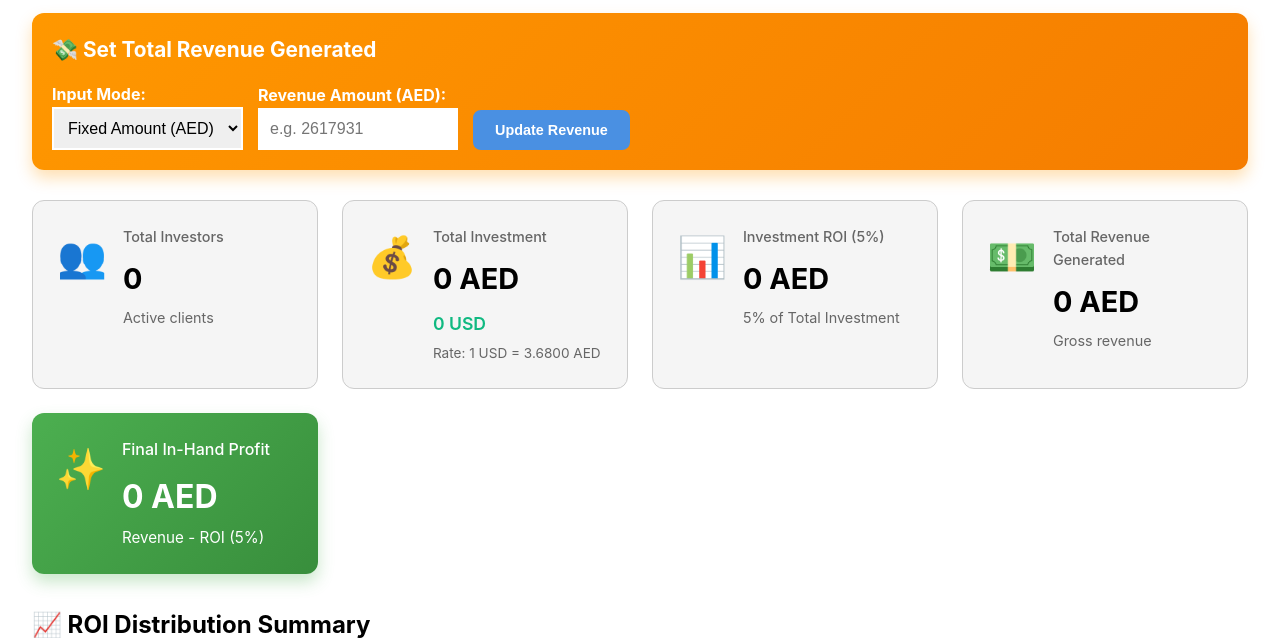
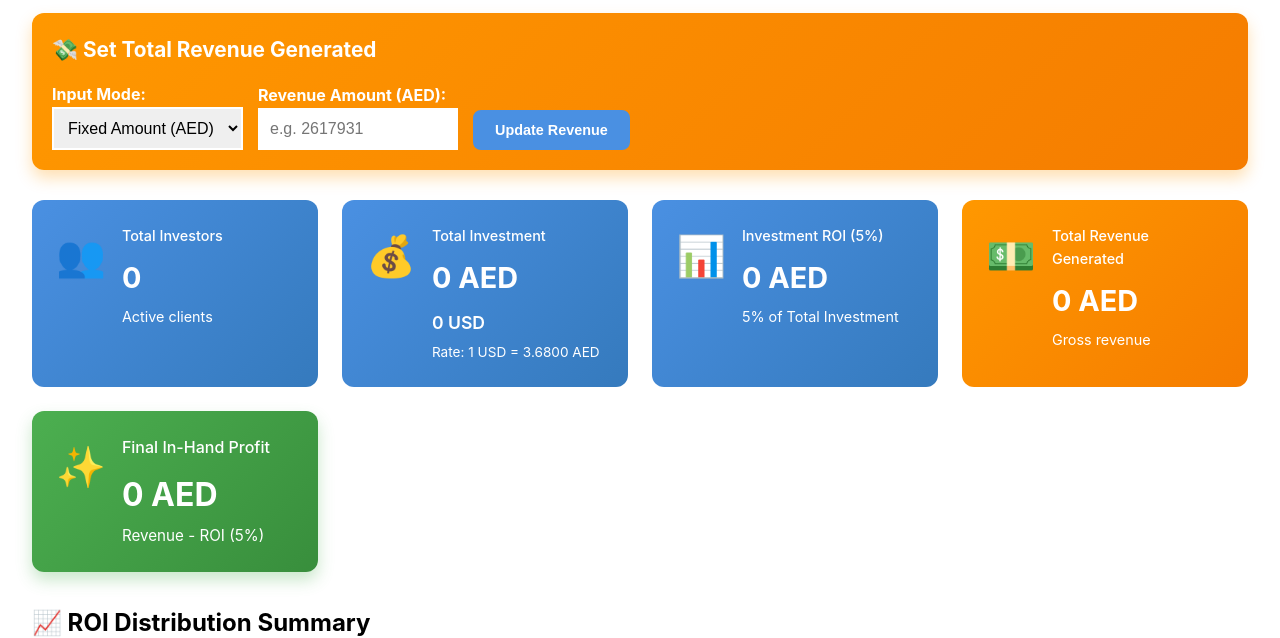
Before and after one commit to fastwheelcom-collab/topgee-investment-system, a Flask app: page / in a window 1280 px wide. Shown: the part 363-1001 px from the top of the page. Run offline with Flask 3, Linux system fonts and the light colour scheme; the visitor is signed in with stand-in values (Sample User, id 1); data comes from the database, SQL or seed files in the repository; data that the repository does not hold is empty.

Commit message:
feat: Color final 4 dashboard stat boxes
- Total Investors → Blue
- Total Investment → Blue
- Investment ROI (5%) → Blue
- Total Revenue Generated → Orange
- Remove green color from USD amount (now white on blue)

```diff
--- a/templates/dashboard.html
+++ b/templates/dashboard.html
@@ -74,7 +74,7 @@
 
         <!-- Statistics Cards -->
         <div class="stats-grid">
-            <div class="stat-card">
+            <div class="stat-card stat-card-blue">
                 <div class="stat-icon">👥</div>
                 <div class="stat-content">
                     <h3>Total Investors</h3>
@@ -83,17 +83,17 @@
                 </div>
             </div>
 
-            <div class="stat-card">
+            <div class="stat-card stat-card-blue">
                 <div class="stat-icon">💰</div>
                 <div class="stat-content">
                     <h3>Total Investment</h3>
                     <p class="stat-value">{{ '{:,.0f}'.format(stats.total_investment) }} AED</p>
-                    <p class="stat-sub" style="font-size: 1.1rem; font-weight: 600; color: #10b981; margin-top: 0.5rem;">{{ '{:,.0f}'.format(stats.total_investment_usd) }} USD</p>
+                    <p class="stat-sub" style="font-size: 1.1rem; font-weight: 600; margin-top: 0.5rem;">{{ '{:,.0f}'.format(stats.total_investment_usd) }} USD</p>
                     <p class="stat-sub" style="font-size: 0.85rem; margin-top: 0.25rem;">Rate: 1 USD = {{ '{:.4f}'.format(stats.exchange_rate) }} AED</p>
                 </div>
             </div>
 
-            <div class="stat-card">
+            <div class="stat-card stat-card-blue">
                 <div class="stat-icon">📊</div>
                 <div class="stat-content">
                     <h3>Investment ROI (5%)</h3>
@@ -102,7 +102,7 @@
                 </div>
             </div>
 
-            <div class="stat-card">
+            <div class="stat-card stat-card-orange">
                 <div class="stat-icon">💵</div>
                 <div class="stat-content">
                     <h3>Total Revenue Generated</h3>
```
